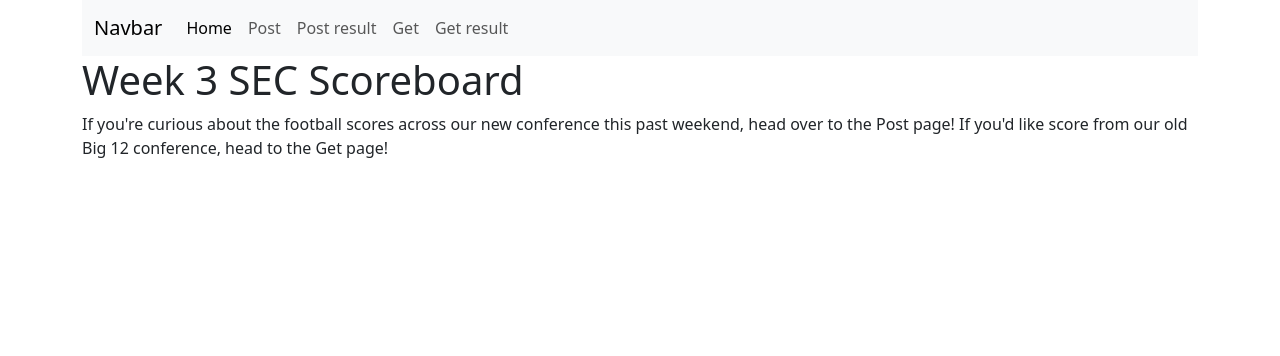
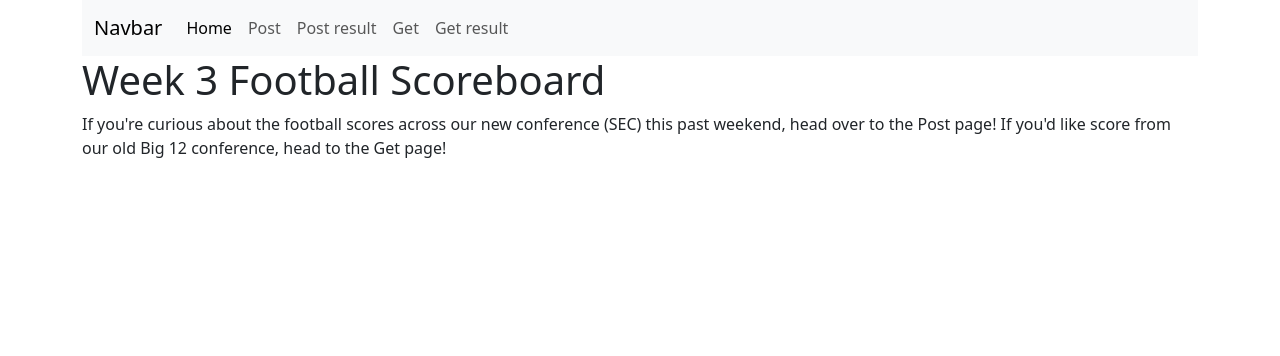
Before and after one commit to malucario/hw2, a PHP site: page / in a window 1280 px wide. Shown: the top 356 px of the page. Run offline with PHP 8.4, Linux system fonts and the light colour scheme.

Commit message:
Update index.php

```diff
--- a/index.php
+++ b/index.php
@@ -2,8 +2,8 @@
 Include "view-header.php";
 ?>
 
-<h1>Week 3 SEC Scoreboard</h1>
- <p>If you're curious about the football scores across our new conference this past weekend, head over to the Post page! If you'd like score from our old Big 12 conference, head to the Get page!</p>
+<h1>Week 3 Football Scoreboard</h1>
+ <p>If you're curious about the football scores across our new conference (SEC) this past weekend, head over to the Post page! If you'd like score from our old Big 12 conference, head to the Get page!</p>
  <?php
 Include "view-footer.php";
 ?>
```
